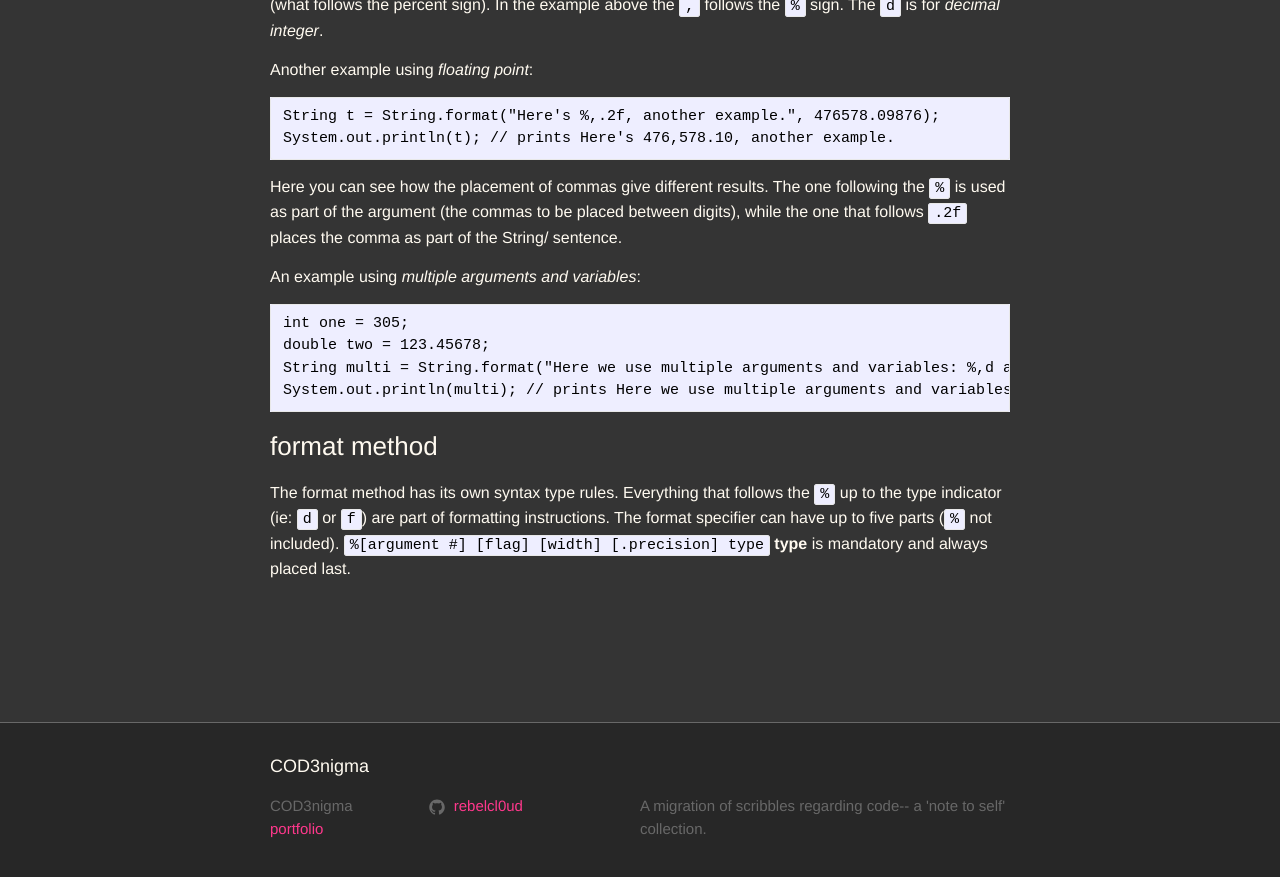
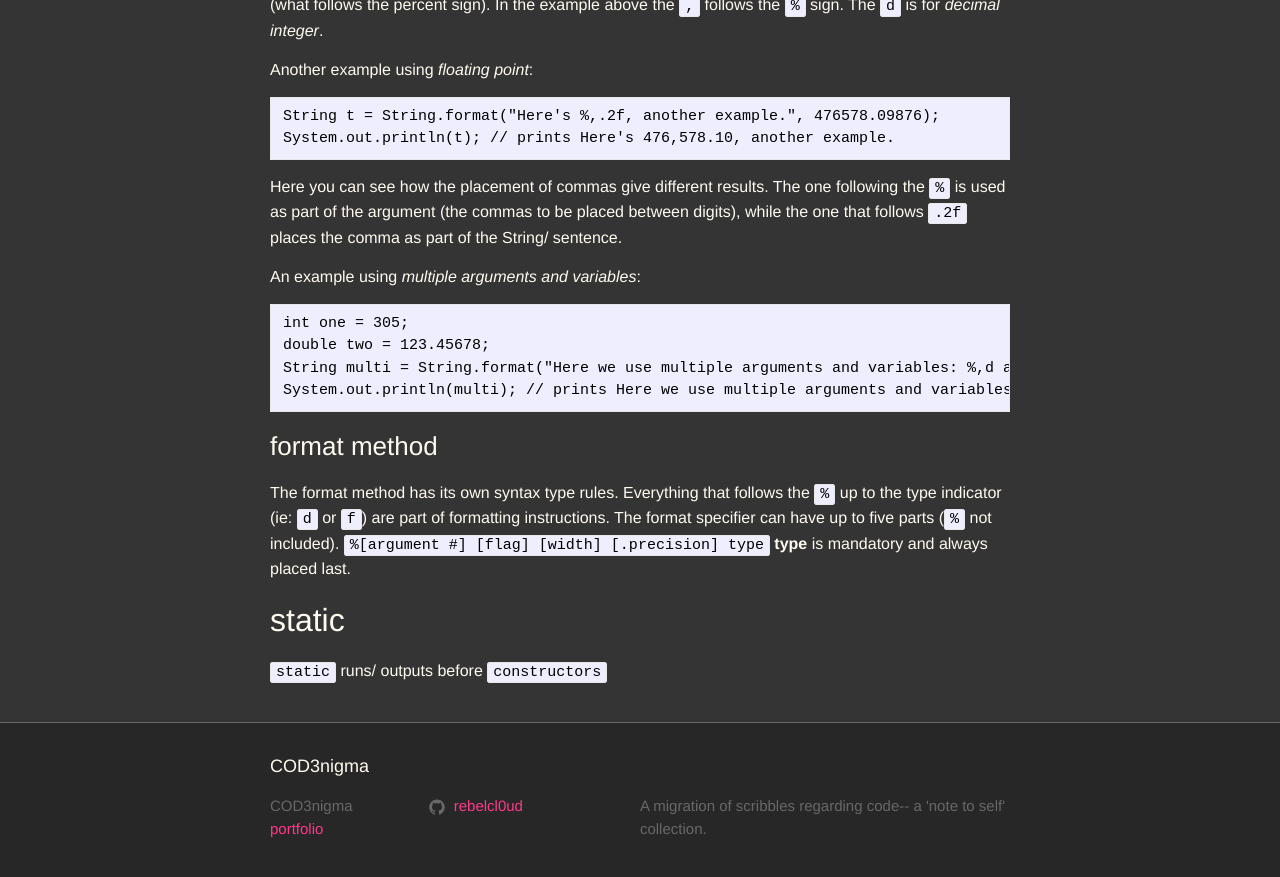
Before and after one commit to rebelcl0ud/blog, a Jekyll site: the page built from _posts/2019-03-30-[65]-head-first-java.markdown, in a window 1280 px wide and 900 px high, scrolled down 5209 px. Shown: the top 877 px of the window. Built offline with Jekyll 4.4.1, drawn with Linux system fonts in a browser that asks for light colours.

Commit message:
update: static

```diff
--- a/_posts/2019-03-30-[65]-head-first-java.markdown
+++ b/_posts/2019-03-30-[65]-head-first-java.markdown
@@ -183,3 +183,6 @@ System.out.println(multi); // prints Here we use multiple arguments and variable
 ### format method
 The format method has its own syntax type rules. Everything that follows the `%` up to the type indicator (ie: `d` or `f`) are part of formatting instructions. The format specifier can have up to five parts (`%` not included).
 `%[argument #] [flag] [width] [.precision] type` **type** is mandatory and always placed last.
+
+## static
+`static` runs/ outputs before `constructors`
```
